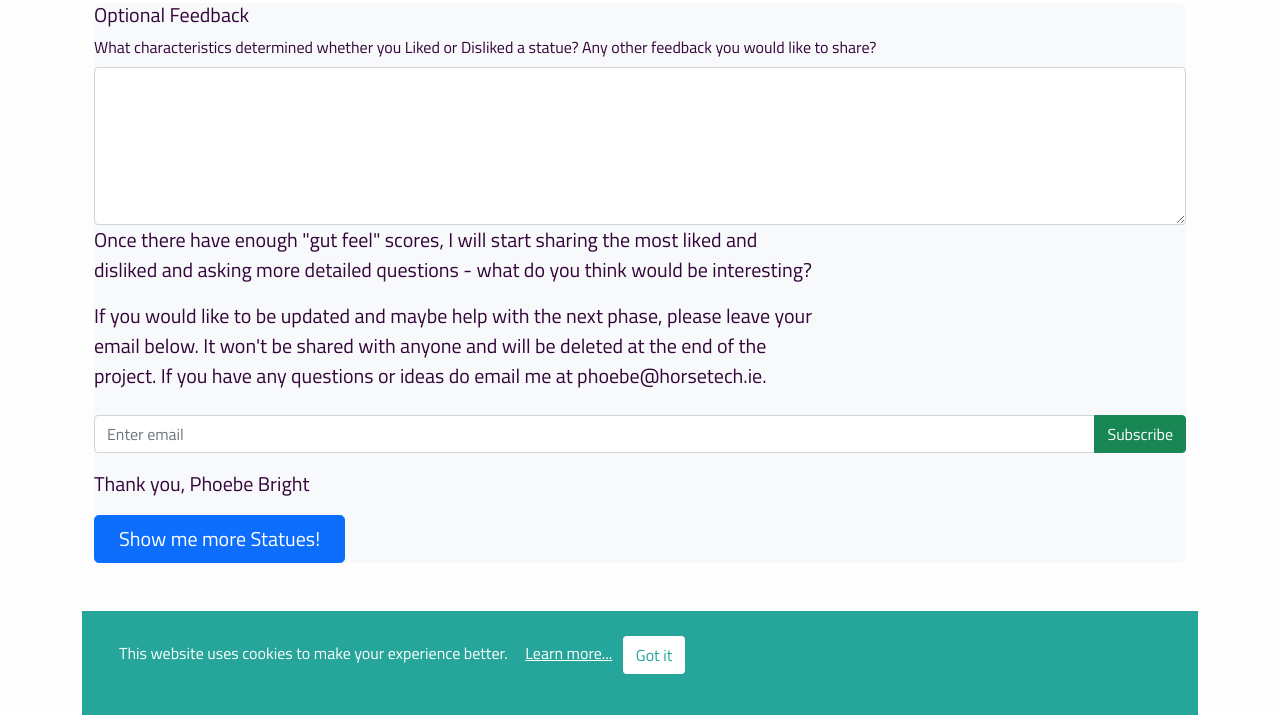
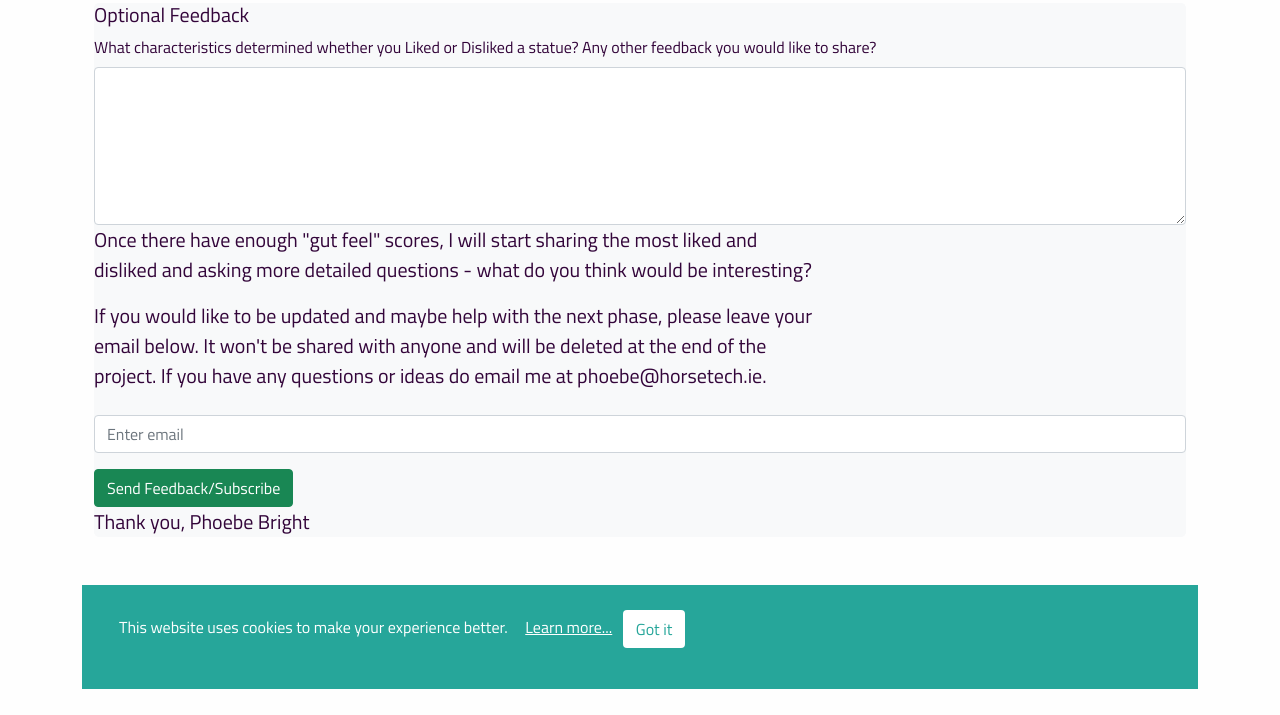
Before and after one commit to phoebebright/whinnie-statues, a Django app: page /like_dislike/done/ in a window 1280 px wide. Shown: the part 191-906 px from the top of the page. After the commit the page ends 880 px from the top, so only its background shows below. Run offline with Django 3.2, Linux system fonts and the light colour scheme; the visitor is signed in with stand-in values (Sample User, id 1); data that the repository does not hold is empty; some libraries are stand-ins or nearby versions; some web fonts are replaced.

Commit message:
better final screen - show results

```diff
--- a/templates/like_dislike_done.html
+++ b/templates/like_dislike_done.html
@@ -55,12 +55,14 @@
 
                 <div class="input-group mb-3 mt-4">
                     <input type="email" class="form-control" name="email" placeholder="Enter email" required>
-                    <button class="btn btn-success border-rad" type="submit" >Subscribe</button>
+
                 </div>
+
+                  <button class="btn btn-success " type="submit" >Send Feedback/Subscribe</button>
 
                <p class="col-md-8 fs-5"> Thank you, Phoebe Bright</p>
 
-                        <a href="/like_dislike/" class="btn btn-primary btn-lg px-4 gap-3">Show me more Statues!</a>
+
             </form>
 
 
```
